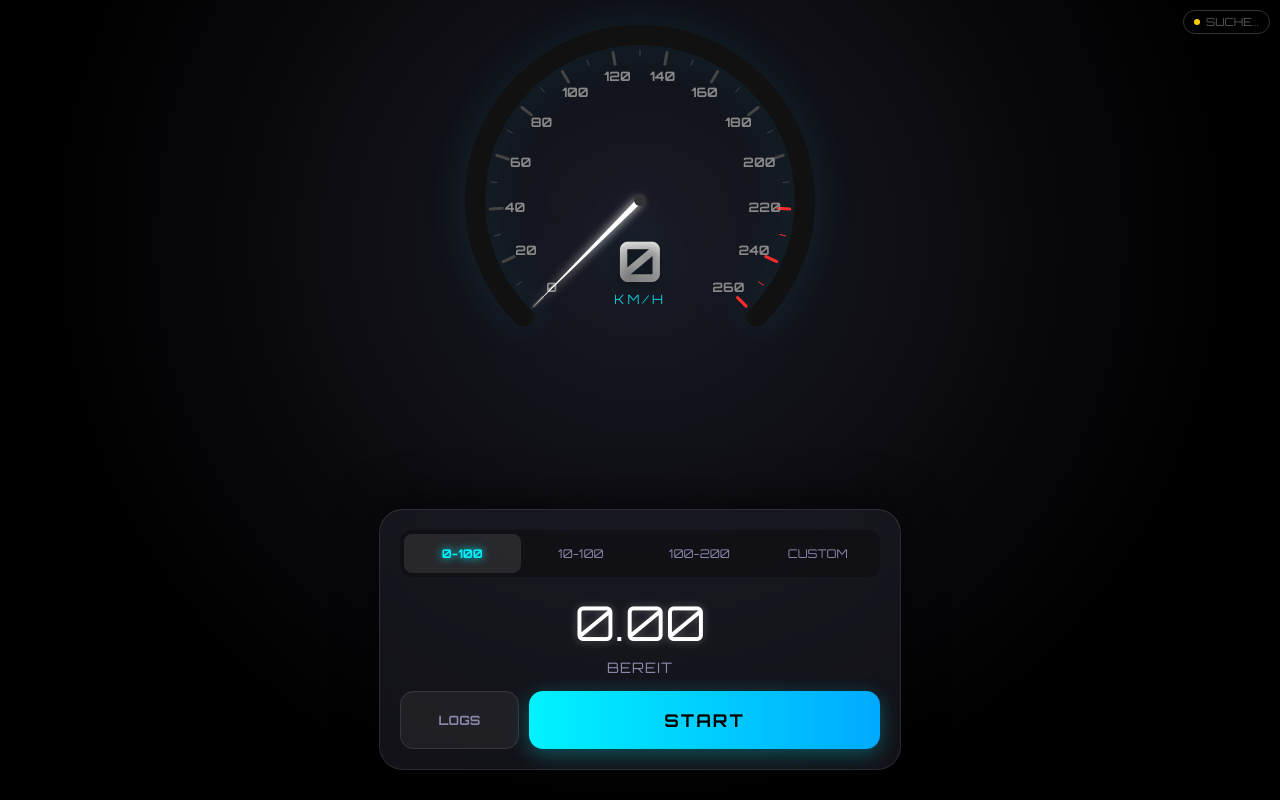
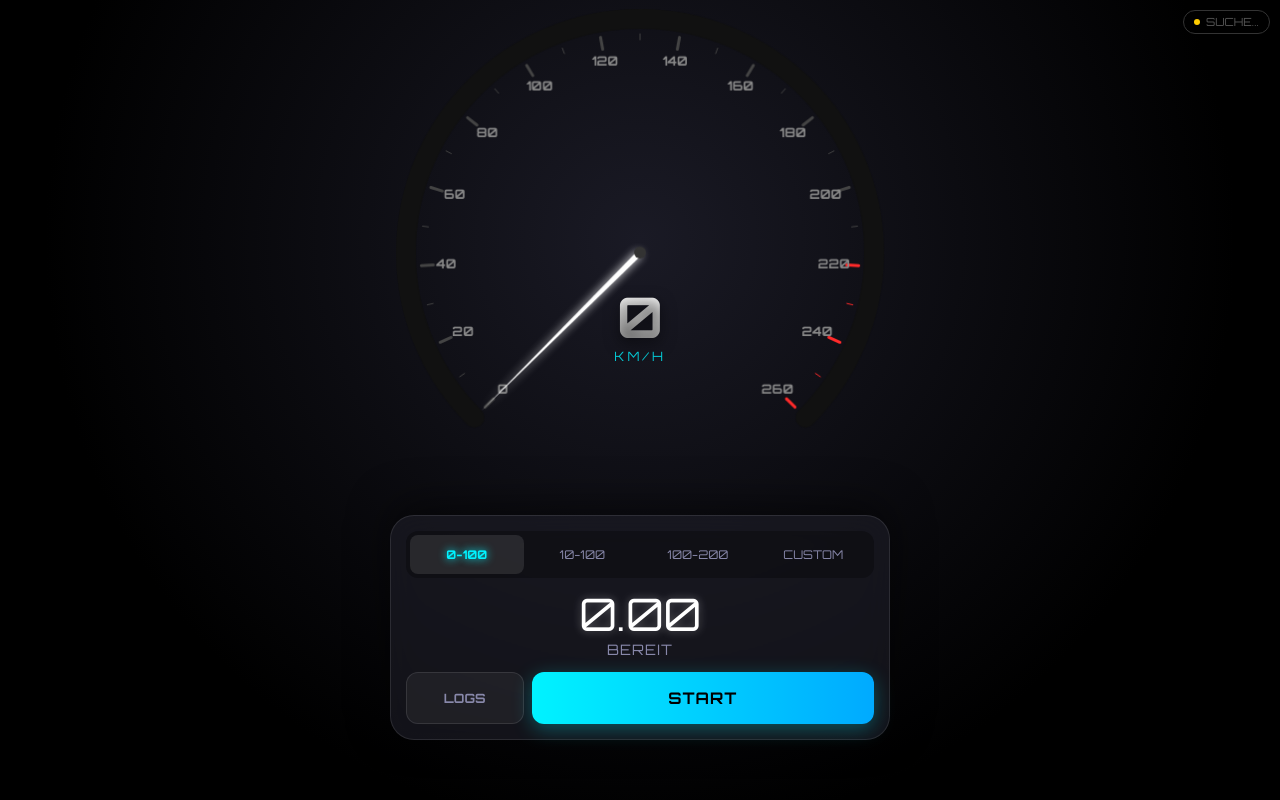
Before and after one commit to Zipcop/GPS-Tacho, a plain HTML site: page index.html in a window 1280 px wide. Shown: the top 800 px of the page. Drawn offline with Linux system fonts and the light colour scheme.

Commit message:
Update index.html

```diff
--- a/index.html
+++ b/index.html
@@ -5,19 +5,13 @@
     <meta name="viewport" content="width=device-width, initial-scale=1.0, maximum-scale=1.0, user-scalable=no, viewport-fit=cover">
     <title>GPS Tacho</title>
 
-    <!-- PWA Settings & Manifest für Mobile Homescreen -->
     <meta name="theme-color" content="#050505">
     <meta name="apple-mobile-web-app-capable" content="yes">
     <meta name="apple-mobile-web-app-status-bar-style" content="black-translucent">
     <meta name="apple-mobile-web-app-title" content="GPS Tacho">
 
-    <!-- Icon als URL (Funktioniert stabiler für Shortcuts) -->
     <link rel="icon" type="image/png" href="https://img.icons8.com/fluency/192/speedometer.png">
-
-    <!-- Apple Touch Icon (Wichtig für iOS Homescreen) -->
     <link rel="apple-touch-icon" href="https://img.icons8.com/fluency/192/speedometer.png">
-
-    <!-- Web App Manifest (Wichtig für Android Homescreen) -->
     <link rel="manifest" href='data:application/manifest+json,{"name":"GPS Tacho","short_name":"Tacho","start_url":".","display":"standalone","background_color":"#050505","theme_color":"#00f3ff","icons":[{"src":"https://img.icons8.com/fluency/192/speedometer.png","sizes":"192x192","type":"image/png"}]}'>
 
     <link rel="preconnect" href="https://fonts.googleapis.com">
@@ -36,60 +30,53 @@
             --text-muted: #8888aa;
         }
 
-        body {
-            font-family: 'Orbitron', sans-serif;
+        html, body {
+            height: 100%;
+            width: 100%;
+            margin: 0;
+            padding: 0;
+            overflow: hidden;
             background-color: var(--bg-dark);
             background-image: radial-gradient(circle at 50% 30%, #1a1a25 0%, #000000 70%);
+            font-family: 'Orbitron', sans-serif;
             color: var(--text-main);
-            margin: 0;
+            position: fixed;
+        }
+
+        .container {
+            position: absolute;
+            top: 0; left: 0; right: 0; bottom: 0;
             display: flex;
             flex-direction: column;
             align-items: center;
-            /* FIX: 100dvh passt sich dynamisch an Mobile-Browser-Leisten an */
-            min-height: 100vh;
-            height: 100dvh;
-            overflow: hidden;
-            touch-action: manipulation;
-            user-select: none;
-            /* Wichtig für iOS Fullscreen */
+            padding: 10px;
             padding-top: env(safe-area-inset-top);
-            padding-bottom: env(safe-area-inset-bottom);
+            /* FIX: Deutlich mehr Abstand unten (+60px), damit Buttons höher sitzen */
+            padding-bottom: calc(env(safe-area-inset-bottom) + 60px);
+            box-sizing: border-box;
         }
 
-        .container {
+        .gauge-wrapper-flex {
+            flex: 1 1 auto;
             width: 100%;
             max-width: 500px;
-            padding: 10px;
-            box-sizing: border-box;
+            position: relative;
             display: flex;
-            flex-direction: column;
+            justify-content: center;
             align-items: center;
-            /* FIX: Container füllt exakt den sichtbaren Bereich */
-            height: 100%;
-            justify-content: space-between;
-            /* FIX: Mehr Abstand unten, berücksichtigt die "Home Bar" moderner Handys */
-            padding-bottom: max(30px, env(safe-area-inset-bottom) + 20px);
-            position: relative;
+            min-height: 0;
+            margin-bottom: 10px;
         }
 
-        /* TACHO BEREICH */
-        .gauge-container {
-            position: relative;
-            width: 100%;
-            max-width: 360px;
-            aspect-ratio: 1/1;
-            margin-top: 10px;
-            filter: drop-shadow(0 0 20px rgba(0, 243, 255, 0.1));
-            /* Damit der Tacho nicht zu riesig wird und Platz klaut */
-            flex-shrink: 1;
+        canvas {
+            max-width: 100%;
+            max-height: 100%;
+            object-fit: contain;
         }
 
-        canvas { width: 100%; height: 100%; }
-
-        /* Digitaler Wert */
         .digital-center {
             position: absolute;
-            top: 70%;
+            top: 65%;
             left: 50%;
             transform: translate(-50%, -50%);
             text-align: center;
@@ -115,25 +102,24 @@
             opacity: 0.8;
         }
 
-        /* STEUERUNG */
         .controls-panel {
+            flex: 0 0 auto;
             width: 100%;
+            max-width: 500px;
             background: var(--bg-panel);
             backdrop-filter: blur(15px);
             -webkit-backdrop-filter: blur(15px);
             border: 1px solid rgba(255,255,255,0.1);
             border-radius: 24px;
-            padding: 20px;
+            padding: 15px;
             display: flex;
             flex-direction: column;
-            gap: 15px;
+            gap: 12px;
             box-shadow: 0 -10px 40px rgba(0,0,0,0.5);
             z-index: 20;
-            /* Flexibles Layout damit es nicht crushed */
-            flex-shrink: 0;
+            box-sizing: border-box;
         }
 
-        /* Mode Buttons */
         .mode-row {
             display: flex;
             background: rgba(0,0,0,0.3);
@@ -163,36 +149,35 @@
             font-weight: 700;
         }
 
-        /* Timer & Status */
         .info-box {
             text-align: center;
-            min-height: 80px;
+            min-height: 70px;
             display: flex;
             flex-direction: column;
             justify-content: center;
         }
 
         .timer-val {
-            font-size: 3rem;
+            font-size: 2.8rem;
             color: var(--text-main);
             text-shadow: 0 0 10px rgba(255,255,255,0.3);
             font-variant-numeric: tabular-nums;
+            line-height: 1;
         }
 
         .status-msg {
             font-size: 0.9rem;
             color: var(--text-muted);
-            margin-top: 5px;
+            margin-top: 4px;
             text-transform: uppercase;
             letter-spacing: 1px;
         }
 
-        /* Hold Bar */
         .hold-track {
             width: 100%;
             height: 4px;
             background: #222;
-            margin-top: 10px;
+            margin-top: 8px;
             border-radius: 2px;
             overflow: hidden;
             display: none;
@@ -205,23 +190,21 @@
             transition: width 0.1s linear;
         }
 
-        /* Action Buttons Area */
         .action-area {
             display: flex;
-            gap: 10px;
+            gap: 8px;
         }
 
-        /* Main Button */
         .btn-main {
             flex: 3;
-            padding: 18px;
+            padding: 16px;
             border: none;
-            border-radius: 14px;
+            border-radius: 12px;
             font-family: 'Orbitron', sans-serif;
-            font-size: 1.1rem;
+            font-size: 1rem;
             font-weight: 700;
             text-transform: uppercase;
-            letter-spacing: 2px;
+            letter-spacing: 1px;
             cursor: pointer;
             transition: all 0.2s;
             position: relative;
@@ -233,7 +216,7 @@
             background: rgba(255,255,255,0.05);
             border: 1px solid rgba(255,255,255,0.1);
             color: var(--text-muted);
-            border-radius: 14px;
+            border-radius: 12px;
             font-family: 'Orbitron', sans-serif;
             font-weight: 600;
             cursor: pointer;
@@ -255,7 +238,6 @@
             text-shadow: 0 0 8px var(--accent-red);
         }
 
-        /* Overlay */
         .overlay {
             position: fixed; top: 0; left: 0; width: 100%; height: 100%;
             background: rgba(0,0,0,0.9);
@@ -275,7 +257,6 @@
         }
         @keyframes zoomPulse { 0% { transform: scale(0.5); opacity: 0; } 60% { transform: scale(1.2); opacity: 1; } 100% { transform: scale(1); } }
 
-        /* Modals (Base) */
         .modal-base {
             position: absolute; z-index: 300;
             background: #15151a; border: 1px solid #333;
@@ -286,19 +267,16 @@
         }
         .modal-base.open { opacity: 1; pointer-events: auto; }
 
-        /* WICHTIG: Höherer Z-Index für Overlays über der History */
         #renameModal, #confirmModal {
             z-index: 400 !important;
         }
 
-        /* Custom Modal (Centered) */
         .custom-modal {
             top: 50%; left: 50%; transform: translate(-50%, -50%) scale(0.9);
             width: 85%; padding: 25px; border-radius: 20px; gap: 20px;
         }
         .custom-modal.open { transform: translate(-50%, -50%) scale(1); }
 
-        /* Debug Modal */
         .debug-modal {
             top: 50%; left: 50%; transform: translate(-50%, -50%) scale(0.9);
             width: 85%; padding: 25px; border-radius: 20px; gap: 15px;
@@ -307,7 +285,6 @@
         }
         .debug-modal.open { transform: translate(-50%, -50%) scale(1); }
 
-        /* History Modal */
         .history-modal {
             bottom: -100%; left: 0; width: 100%; height: 80%;
             border-top-left-radius: 30px; border-top-right-radius: 30px;
@@ -326,7 +303,6 @@
             font-family: inherit; text-align: center;
         }
 
-        /* GPS Status */
         .gps-stat {
             position: absolute; top: 10px; right: 10px;
             font-size: 0.7rem; color: #555;
@@ -341,7 +317,6 @@
         .dot.sim { background: var(--accent-purple); box-shadow: 0 0 6px var(--accent-purple); }
         @keyframes blink { 50% { opacity: 0.3; } }
 
-        /* History List Styling */
         .hist-header { display: flex; justify-content: space-between; align-items: center; margin-bottom: 20px; border-bottom: 1px solid #333; padding-bottom: 15px; }
         .hist-list { flex: 1; overflow-y: auto; display: flex; flex-direction: column; gap: 10px; }
 
@@ -370,7 +345,6 @@
         .h-btn:hover { background: #444; color: #fff; }
         .h-btn.del:hover { background: rgba(255, 42, 42, 0.2); color: var(--accent-red); }
 
-        /* Slider */
         input[type=range] { width: 100%; -webkit-appearance: none; background: transparent; margin: 20px 0; }
         input[type=range]::-webkit-slider-thumb { -webkit-appearance: none; height: 24px; width: 24px; border-radius: 50%; background: var(--accent-cyan); cursor: pointer; margin-top: -10px; box-shadow: 0 0 10px var(--accent-cyan); }
         input[type=range]::-webkit-slider-runnable-track { width: 100%; height: 4px; cursor: pointer; background: #333; border-radius: 2px; }
@@ -448,7 +422,7 @@
     </div>
 
     <div class="container">
-        <div class="gauge-container">
+        <div class="gauge-wrapper-flex">
             <canvas id="gaugeCanvas"></canvas>
             <div class="digital-center">
                 <div class="speed-big" id="digiSpeed">0</div>
@@ -517,7 +491,8 @@
             debugSlider: document.getElementById('debugSlider'),
             renameModal: document.getElementById('renameModal'),
             renameInput: document.getElementById('renameInput'),
-            confirmModal: document.getElementById('confirmModal')
+            confirmModal: document.getElementById('confirmModal'),
+            gaugeWrapper: document.querySelector('.gauge-wrapper-flex')
         };
         const ctx = ui.can.getContext('2d');
         let dim = { w:0, h:0, cx:0, cy:0, r:0 };
@@ -529,13 +504,14 @@
 
         function resize() {
             const dpr = window.devicePixelRatio || 1;
-            const rect = ui.can.parentElement.getBoundingClientRect();
-            if (rect.width === 0) return;
+            const rect = ui.gaugeWrapper.getBoundingClientRect();
+            if (rect.width === 0 || rect.height === 0) return;
             ui.can.width = rect.width * dpr; ui.can.height = rect.height * dpr;
             ctx.scale(dpr, dpr);
             dim.w = rect.width; dim.h = rect.height;
             dim.cx = dim.w/2; dim.cy = dim.h/2;
-            dim.r = Math.max(0, (dim.w/2) - 15);
+            const minDim = Math.min(dim.w, dim.h);
+            dim.r = Math.max(0, (minDim / 2) - 15);
         }
 
         /* --- DEBUG --- */
```
